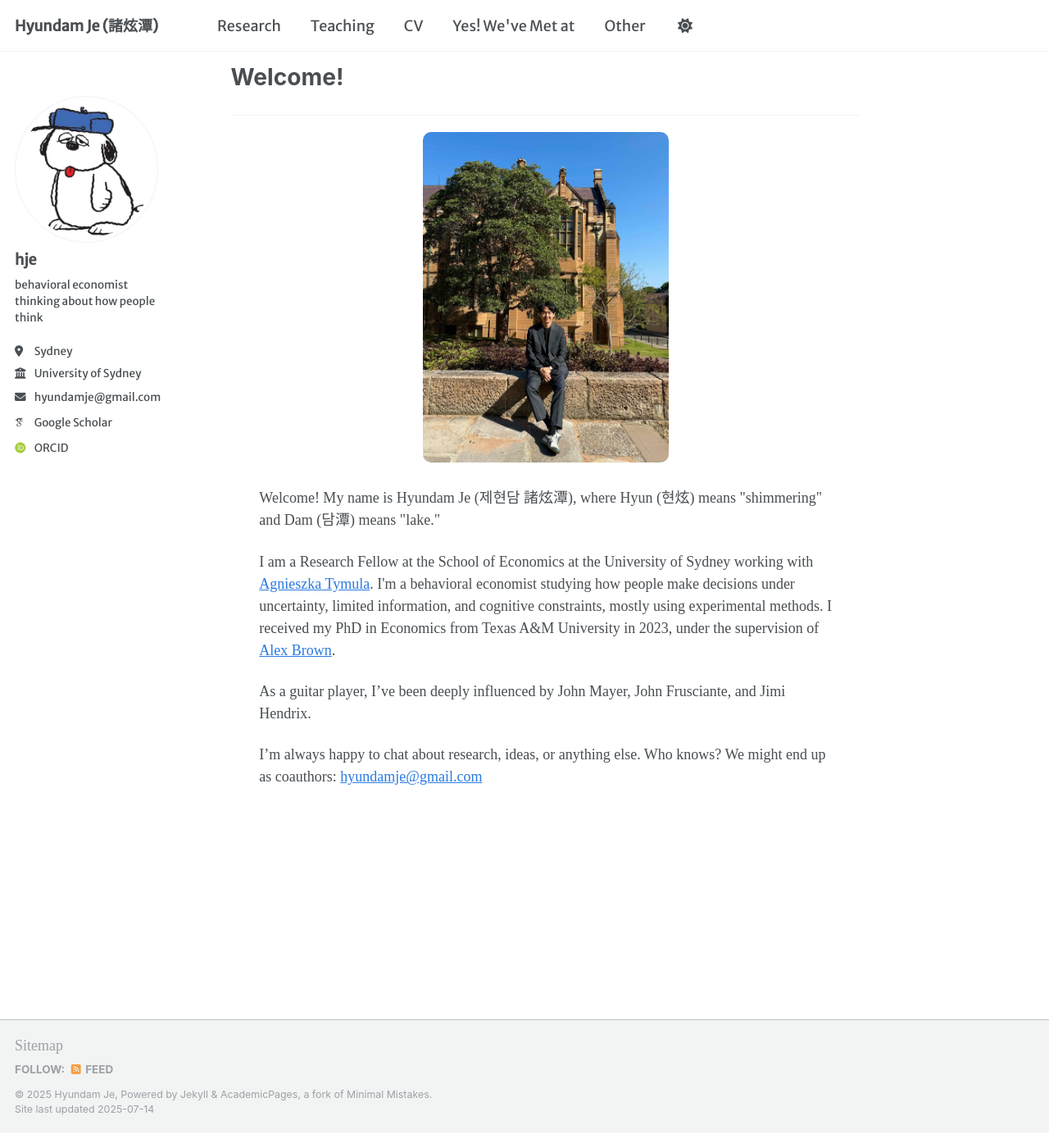
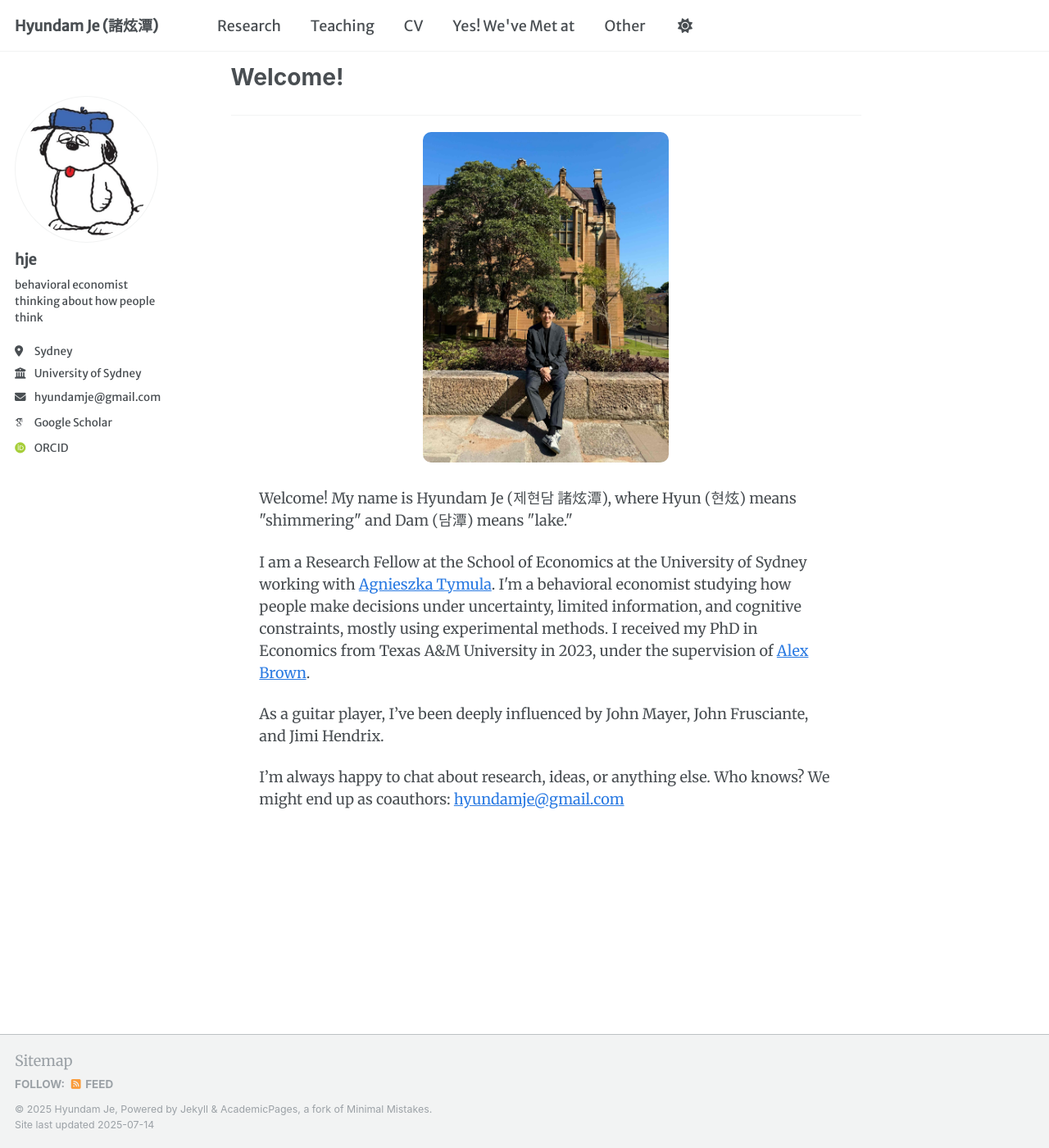
Before and after one commit to hyundamje/hyundamje.github.io, a Jekyll site: the page built from _pages/about.md, in a window 1280 px wide and 1400 px high, scrolled down 19 px. Shown: the whole window at 82% size. Built offline with Jekyll 4.4.1, drawn with Linux system fonts in a browser that asks for light colours; some web fonts are replaced.

Commit message:
Update _base.scss

```diff
--- a/_sass/layout/_base.scss
+++ b/_sass/layout/_base.scss
@@ -15,7 +15,7 @@ body {
   margin: 0;
   padding: $masthead-height 0 0;
   padding-bottom: 9em;
-  font-family: 'Lusitana', serif;
+  font-family: 'Merriweather', serif;
  // font-family: 'Source Serif 4', serif;
 
 
```
